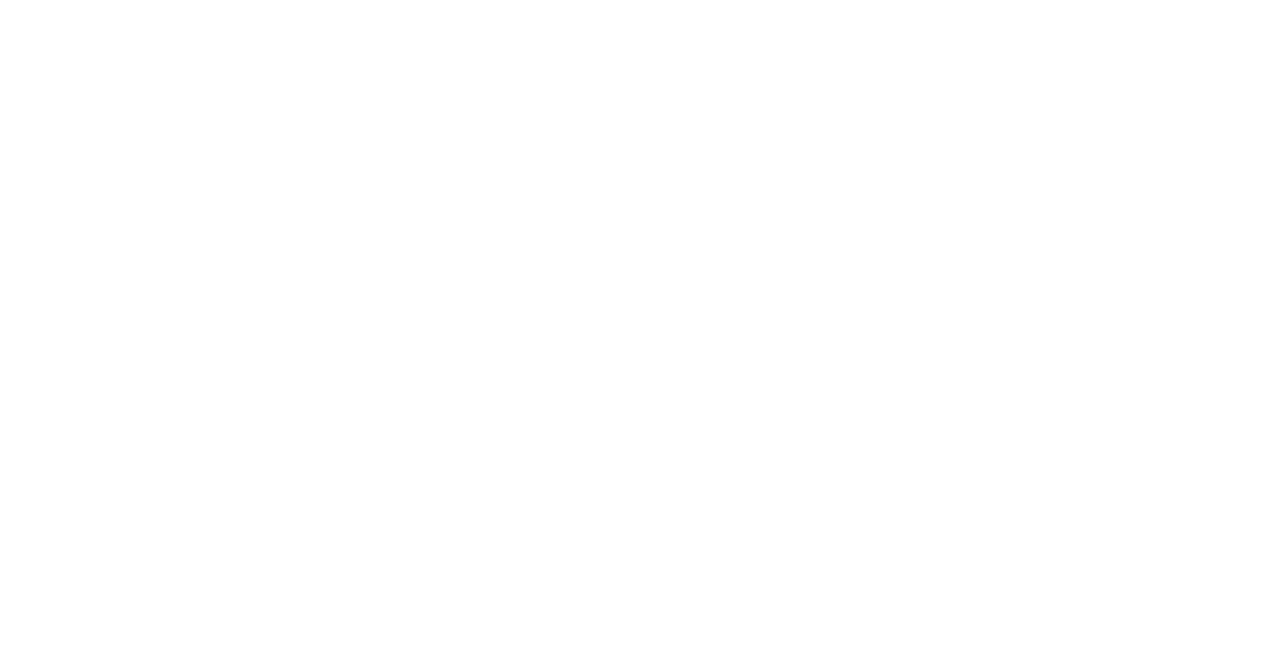
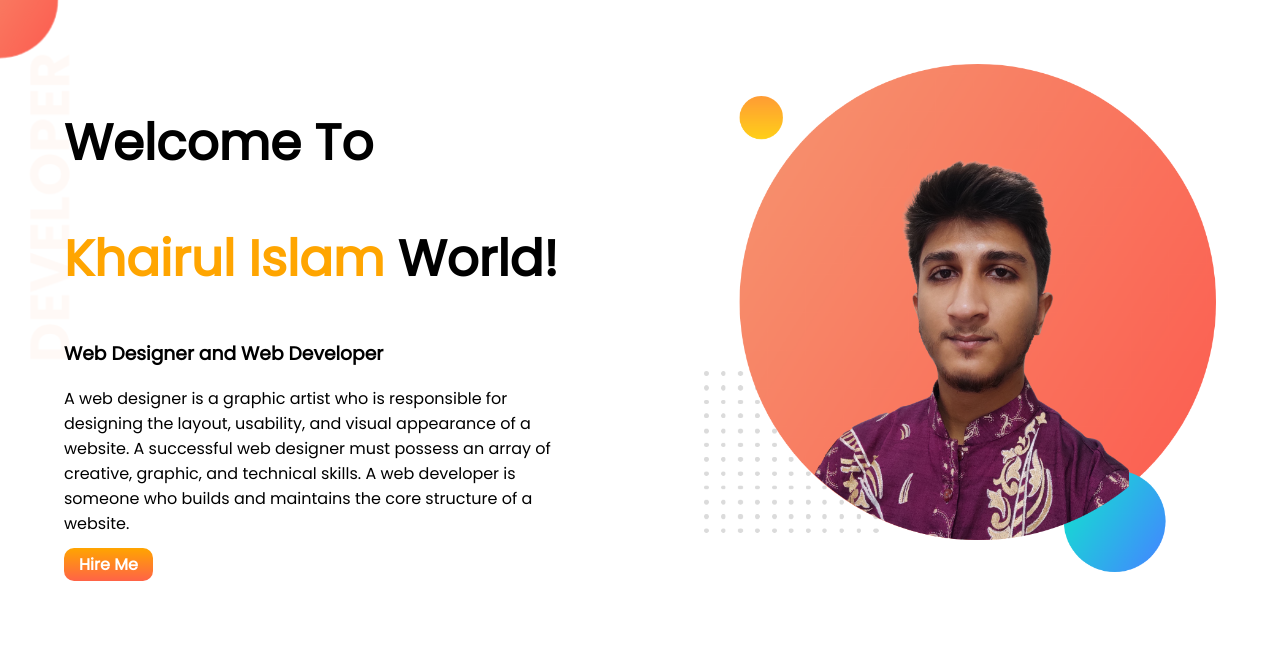
Before and after one commit to Khairul38/developer-portfolio, a plain HTML site: page index.html in a window 1280 px wide. Drawn offline with Linux system fonts and the light colour scheme.

Commit message:
top banner added

```diff
--- a/index.html
+++ b/index.html
@@ -5,9 +5,27 @@
     <meta http-equiv="X-UA-Compatible" content="IE=edge">
     <meta name="viewport" content="width=device-width, initial-scale=1.0">
     <title>Khairul Portfolio</title>
+    <link rel="preconnect" href="https://fonts.googleapis.com">
+    <link rel="preconnect" href="https://fonts.gstatic.com" crossorigin>
+    <link href="https://fonts.googleapis.com/css2?family=Poppins&display=swap" rel="stylesheet">
     <link rel="stylesheet" href="style.css">
 </head>
 <body>
-
+    <section class="top-banner">
+        <div class="half-width">
+            <h1>Welcome To</h1>
+            <h1><span class="orange-color">Khairul Islam</span> World!</h1>
+            <h3>Web Designer and Web Developer</h3>
+            <p>A web designer is a graphic artist who is responsible for designing the layout, usability, and visual appearance
+            of a
+            website. A successful web designer must possess an array of creative, graphic, and technical skills. A web
+            developer
+            is someone who builds and maintains the core structure of a website.</p>
+            <a class="link-button" target="_blank" href="">Hire Me</a>
+        </div>
+        <div class="half-width">
+            <img src="images/khairul-portfplio.png" alt="">
+        </div>
+    </section>
 </body>
 </html>
--- a/style.css
+++ b/style.css
@@ -0,0 +1,36 @@
+body{
+    font-family: 'Poppins', sans-serif;
+    margin: 0;
+}
+h1{
+    font-size: 50px;
+}
+.orange-color{
+    color: orange;
+}
+section{
+    display: flex;
+}
+.half-width{
+    width: 50%;
+    padding: 5%;
+}
+.half-width img{
+    width: 100%;
+}
+.link-button{
+    text-decoration: none;
+    background-image: linear-gradient(orange, tomato);
+    padding: 5px 15px;
+    border-radius: 10px;
+    font-weight: 700;
+    color: white;
+}
+a:hover{
+    background-image: linear-gradient(tomato, orange);
+    color: black;
+}
+.top-banner{
+    background-image: url(images/top-banner.png);
+    background-repeat: no-repeat;
+}
```
Also changed, not shown: images/1625396448744.jpg (added), images/dream-bg.png (added), images/exp-bg.png (added), images/jhankar.png (added), images/jhankar2.png (added), images/khairul-portfolio2.png (added), images/khairul-portfplio.png (added), images/my-bg.png (added), images/my-bg2.png (added), images/top-banner.png (added), 5 other files.
